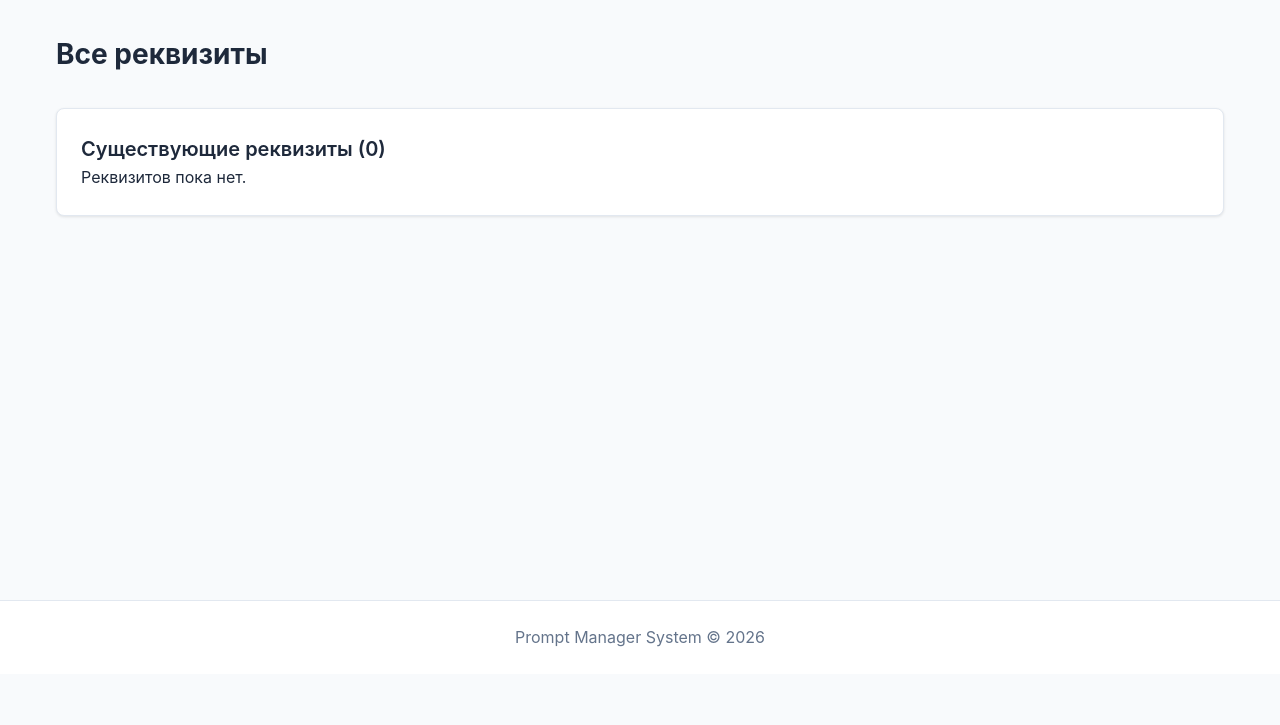
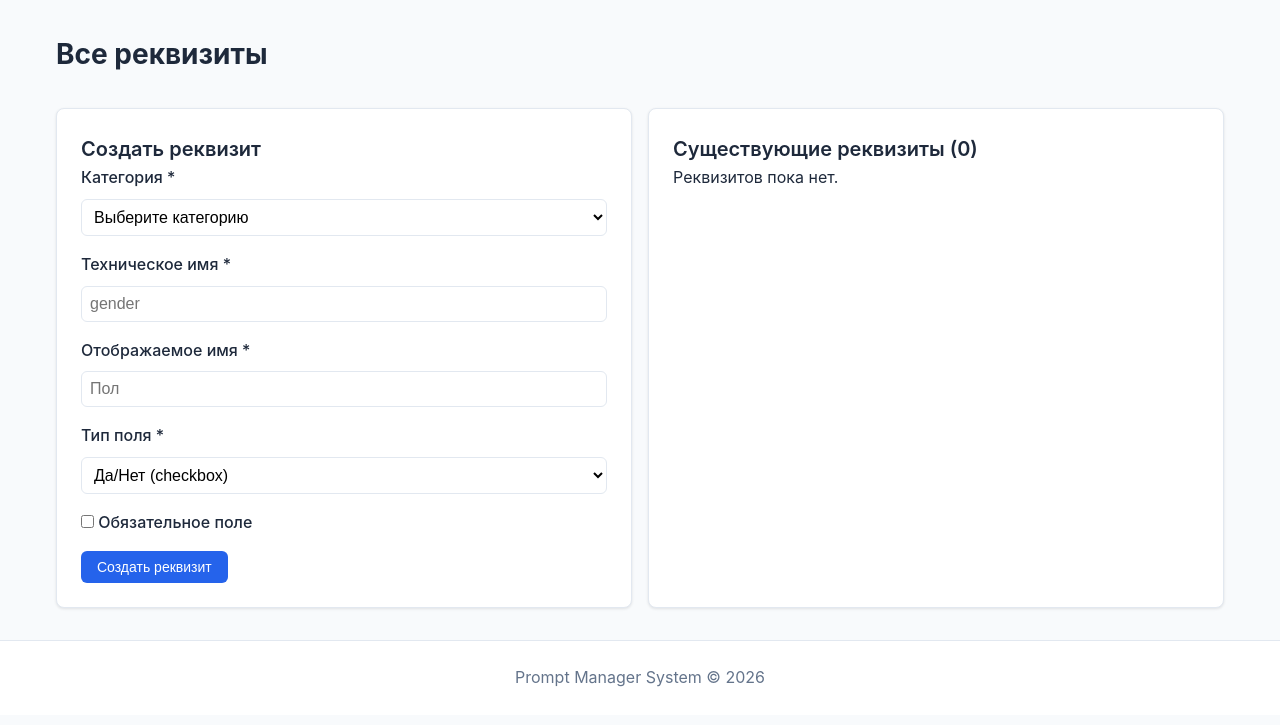
Before and after one commit to TagirovAlex/TokenManager, a Flask app: page /attributes in a window 1280 px wide. Shown: the part 75-800 px from the top of the page. Run offline with Flask 3, Linux system fonts and the light colour scheme; data that the repository does not hold is empty; parts of the project's set-up code (start-up, migrations or seed data) failed here and were passed over.

Commit message:
Add create attribute form to attributes page

```diff
--- a/app/routes/web.py
+++ b/app/routes/web.py
@@ -118,7 +118,50 @@ def category_delete(category_id):
 @web.route('/attributes')
 def attributes():
     all_attrs = category_service.get_all_attributes()
-    return render_template('attributes.html', attributes=all_attrs)
+    categories = category_service.get_all_categories()
+    return render_template('attributes.html', attributes=all_attrs, categories=categories)
+
+
+@web.route('/attributes/create', methods=['POST'])
+def attribute_global_create():
+    category_id = request.form.get('category_id')
+    if not category_id:
+        flash('Выберите категорию', 'error')
+        return redirect(url_for('web.attributes'))
+
+    field_type = request.form.get('field_type')
+
+    min_value = None
+    max_value = None
+    step = None
+    options = None
+
+    if field_type == 'int_list':
+        min_value = request.form.get('min_value', type=int)
+        max_value = request.form.get('max_value', type=int)
+        step = request.form.get('step', type=int)
+
+    if field_type == 'str_list':
+        options_str = request.form.get('options', '')
+        options = [o.strip() for o in options_str.split(',') if o.strip()]
+
+    try:
+        category_service.create_category_attribute(
+            category_id=category_id,
+            name=request.form['name'],
+            display_name=request.form['display_name'],
+            field_type=field_type,
+            min_value=min_value,
+            max_value=max_value,
+            step=step,
+            options=options,
+            is_required=request.form.get('is_required') == 'on'
+        )
+        flash('Реквизит создан', 'success')
+    except ValueError as e:
+        flash(str(e), 'error')
+
+    return redirect(url_for('web.attributes'))
 
 
 @web.route('/categories/<category_id>/attributes')
--- a/app/templates/attributes.html
+++ b/app/templates/attributes.html
@@ -5,6 +5,46 @@
 {% block content %}
 <div class="page-header">
     <h1 class="page-title">Все реквизиты</h1>
+</div>
+
+<div class="grid grid-2">
+    <div class="card">
+        <h3 class="card-title">Создать реквизит</h3>
+        <form method="POST" action="{{ url_for('web.attribute_global_create') }}">
+            <div class="form-group">
+                <label class="form-label">Категория *</label>
+                <select name="category_id" class="form-select" required>
+                    <option value="">Выберите категорию</option>
+                    {% for cat in categories %}
+                    <option value="{{ cat.id }}">{{ cat.display_name }}</option>
+                    {% endfor %}
+                </select>
+            </div>
+            <div class="form-group">
+                <label class="form-label">Техническое имя *</label>
+                <input type="text" name="name" class="form-input" required placeholder="gender">
+            </div>
+            <div class="form-group">
+                <label class="form-label">Отображаемое имя *</label>
+                <input type="text" name="display_name" class="form-input" required placeholder="Пол">
+            </div>
+            <div class="form-group">
+                <label class="form-label">Тип поля *</label>
+                <select name="field_type" class="form-select" required>
+                    <option value="bool">Да/Нет (checkbox)</option>
+                    <option value="int">Число</option>
+                    <option value="int_list">Число из списка</option>
+                    <option value="str">Текст</option>
+                    <option value="str_list">Выбор из списка</option>
+                </select>
+            </div>
+            <div class="form-group">
+                <label class="form-label">
+                    <input type="checkbox" name="is_required"> Обязательное поле
+                </label>
+            </div>
+            <button type="submit" class="btn btn-primary">Создать реквизит</button>
+        </form>
     </div>
 
     <div class="card">
@@ -42,4 +82,5 @@
         <p>Реквизитов пока нет.</p>
         {% endif %}
     </div>
+</div>
 {% endblock %}
```
Lines whose indentation alone changed are shown as unchanged.
